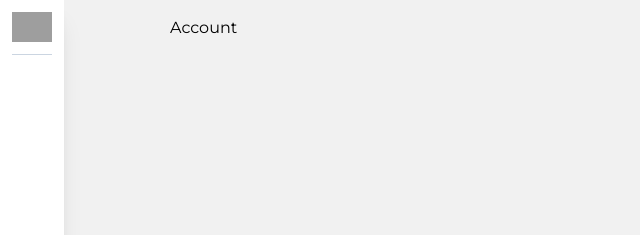
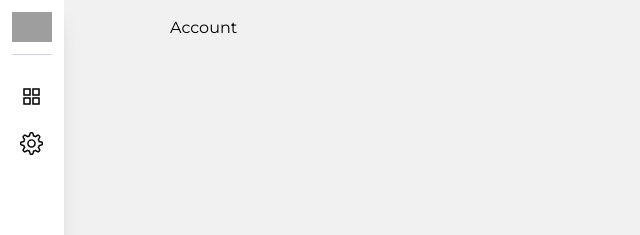
Before and after one commit to jasonchriscodes/Home-Automation-Manager, a React (Create React App) app in the folder frontend/: page /account in a window 1280 px wide. Shown: the top 235 px of the page, without its empty margins (0-640 px from the left). Built offline with nearby package versions, Linux system fonts and the light colour scheme; grey boxes are pictures that could not be loaded.

Commit message:
chore: add menus

```diff
--- a/frontend/src/index.css
+++ b/frontend/src/index.css
@@ -20,6 +20,7 @@
   @apply p-2.5 flex rounded-md gap-6 items-center md:cursor-pointer cursor-default duration-300 font-medium;
 }
 
+/* applied directly on active class if route match */
 .active {
   @apply bg-blue-100 text-blue-600;
 }
--- a/frontend/src/layouts/sidebar/index.js
+++ b/frontend/src/layouts/sidebar/index.js
@@ -1,6 +1,9 @@
 import React, { useState } from "react";
 import { motion } from "framer-motion";
+import { NavLink } from "react-router-dom";
 import { IoIosArrowBack } from "react-icons/io";
+import { AiOutlineAppstore } from "react-icons/ai";
+import { SlSettings } from "react-icons/sl";
 
 const Sidebar = () => {
   const SidebarAnimation = {
@@ -39,6 +42,25 @@
           <span className="text-xl whitespace-pre"> Auto Home</span>
         </div>
 
+        {/* menus */}
+        <div className="flex flex-col h-full">
+          <ul className="whitespace-pre px-2.5 text-[0.9rem] py-5 flex flex-col gap-1 font-medium overflow-x-hidden">
+            <li>
+              <NavLink to="/" className={"link"}>
+                <AiOutlineAppstore size={23} className="min-w-max" />
+                Home
+              </NavLink>
+            </li>
+            <li>
+              <NavLink to="/settings" className={"link"}>
+                <SlSettings size={23} className="min-w-max" />
+                Settings
+              </NavLink>
+            </li>
+          </ul>
+          <div className=""></div>
+        </div>
+
         {/* control button */}
         <motion.div
           animate={
```
